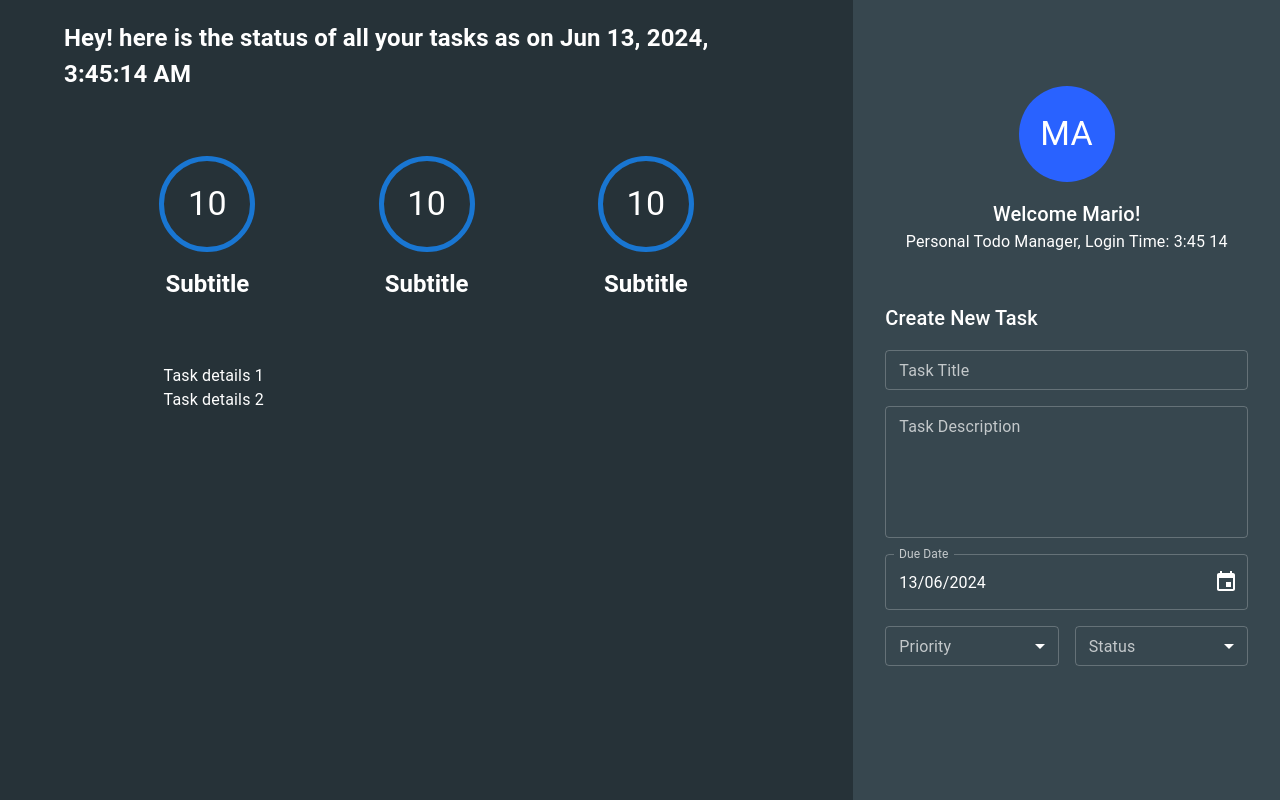
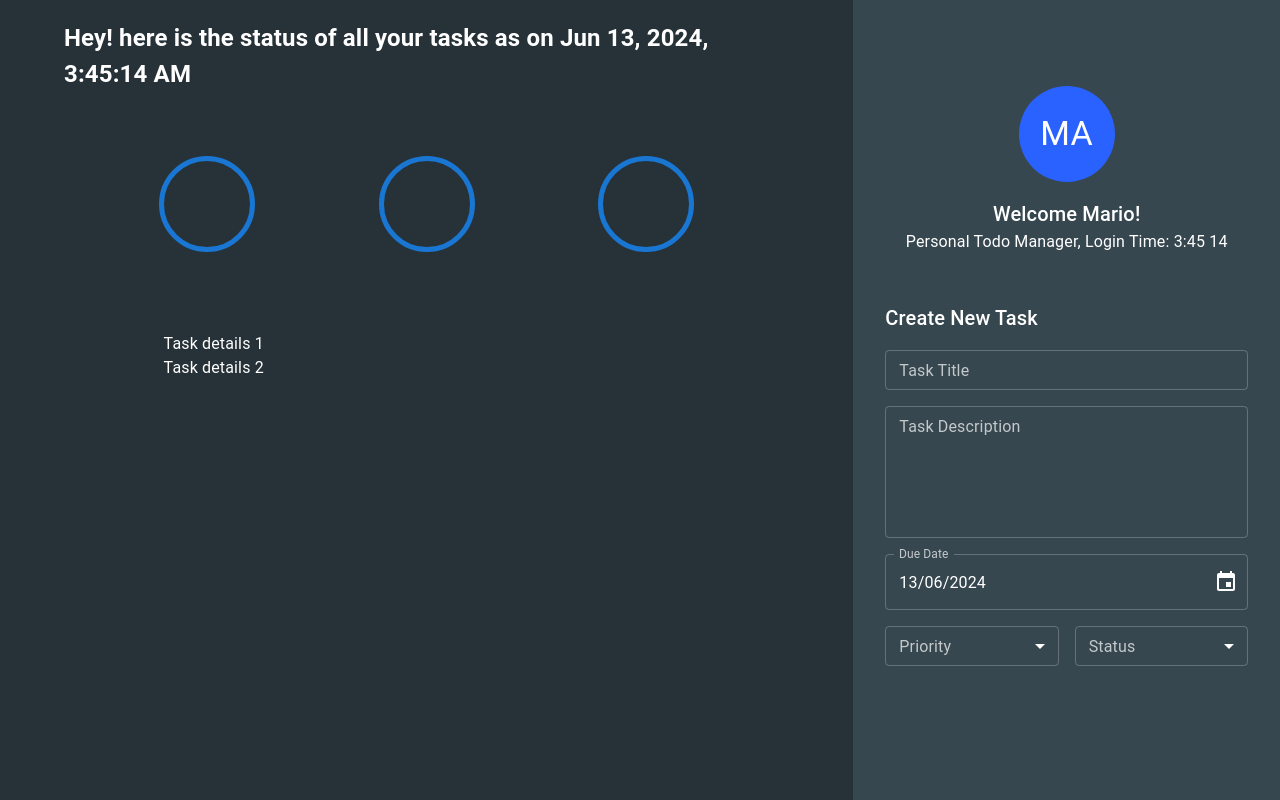
Before and after one commit to chandanch/personal-todos-webapp, a React (Create React App) app: page / in a window 1280 px wide. Built offline with nearby package versions, Linux system fonts and the light colour scheme.

Commit message:
define prop type for task counter

```diff
--- a/src/components/taskCounter/interfaces/ITaskCounter.ts
+++ b/src/components/taskCounter/interfaces/ITaskCounter.ts
@@ -1,3 +1,8 @@
+import { Status } from '../../../enums/status';
+
+export type TaskStatusType = Status.todo | Status.inProgress | Status.completed;
+
 export interface ITaskCounter {
     count: number;
+    status: TaskStatusType;
 }
--- a/src/components/taskCounter/taskCounter.tsx
+++ b/src/components/taskCounter/taskCounter.tsx
@@ -1,7 +1,10 @@
 import { Avatar, Box, Typography } from '@mui/material';
 import React, { FC, ReactElement } from 'react';
+import { ITaskCounter } from './interfaces/ITaskCounter';
 
-const TaskCounter: FC = (): ReactElement => {
+const TaskCounter: FC<ITaskCounter> = (props): ReactElement => {
+    const { count, status } = props;
+
     return (
         <>
             <Box
@@ -21,11 +24,11 @@ const TaskCounter: FC = (): ReactElement => {
                     }}
                 >
                     <Typography color="#ffffff" variant="h4">
-                        10
+                        {count}
                     </Typography>
                 </Avatar>
                 <Typography color="#ffffff" variant="h5" fontWeight="bold">
-                    Subtitle
+                    {status}
                 </Typography>
             </Box>
         </>
--- a/src/enums/status.ts
+++ b/src/enums/status.ts
@@ -1,5 +1,5 @@
 export enum Status {
     todo = 'Todo',
-    inProgress = 'InProgress',
+    inProgress = 'In Progress',
     completed = 'Completed',
 }
```
